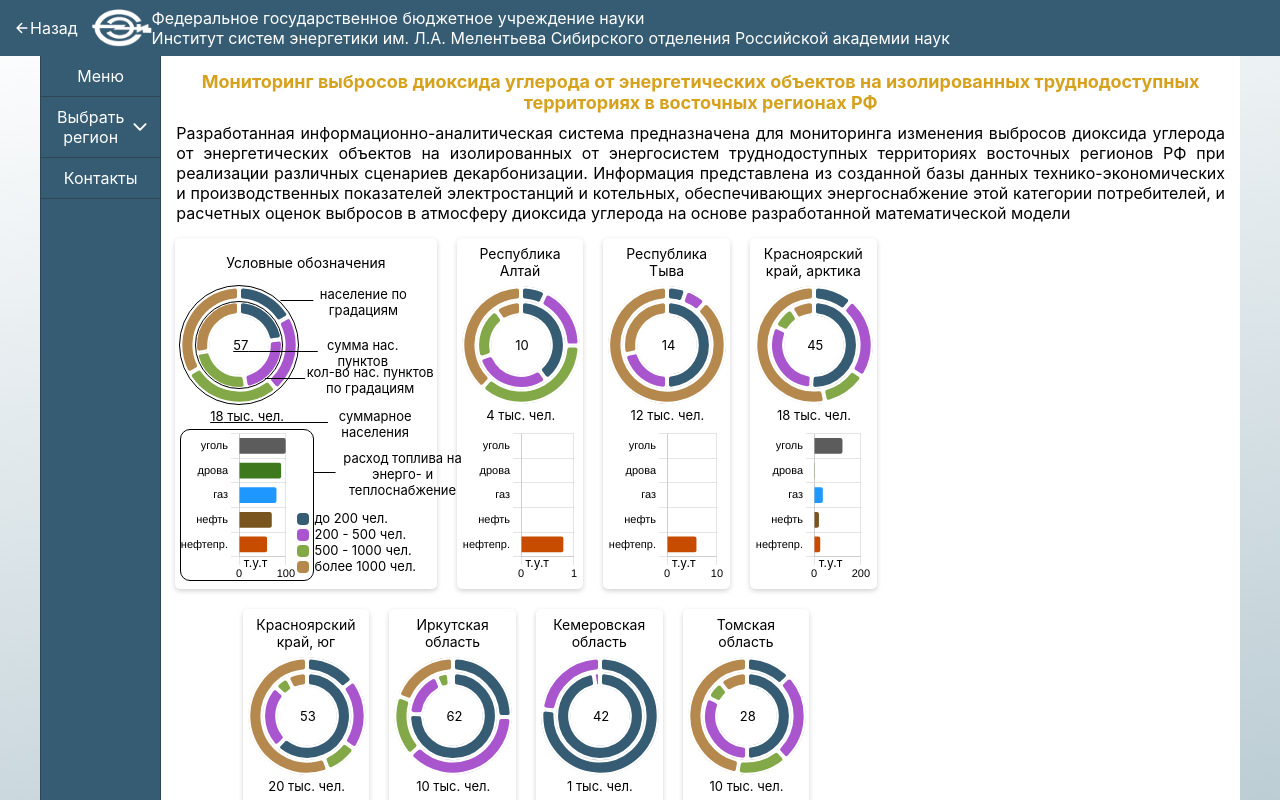
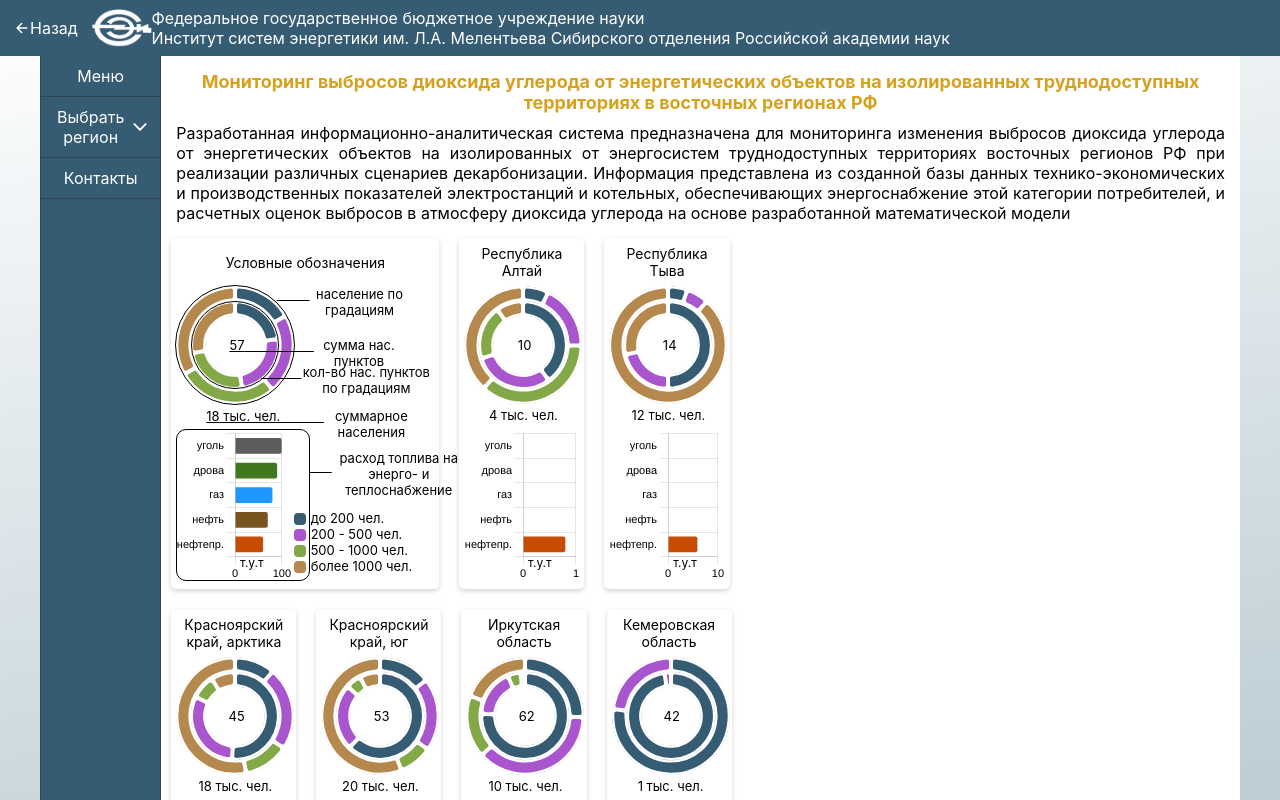
Before and after one commit to legkiy/power-supply-of-isolated-territories, a React (Create React App) app: page / in a window 1280 px wide. Shown: the top 800 px of the page. Built offline with nearby package versions, Linux system fonts and the light colour scheme.

Commit message:
chart fixed

```diff
--- a/src/components/Main/ChartsBox/chartTemplate.scss
+++ b/src/components/Main/ChartsBox/chartTemplate.scss
@@ -1,7 +1,7 @@
 @import '/src/styles/mixins.scss';
 
 .chart-template {
-  width: 34.5%;
+  width: 37%;
   position: relative;
   & .bar-chart {
     margin-top: 20px;
--- a/src/components/Main/ChartsBox/charts.scss
+++ b/src/components/Main/ChartsBox/charts.scss
@@ -1,6 +1,6 @@
 @import '/src/styles/mixins.scss';
 .chart-box {
-  width: 16%;
+  width: 16.5%;
   box-shadow: 0 2px 5px rgba(0, 0, 0, 0.178);
   background-color: white;
   border-radius: 5px;
--- a/src/components/Main/main.scss
+++ b/src/components/Main/main.scss
@@ -44,7 +44,7 @@
       display: flex;
 
       .right-side {
-        width: 40%;
+        width: 42%;
         height: 500px;
       }
 
@@ -72,7 +72,7 @@
         .chart-wrapper {
           display: flex;
           flex-wrap: wrap;
-          justify-content: center;
+          margin: 0 10px;
           gap: 20px;
         }
       }
```
